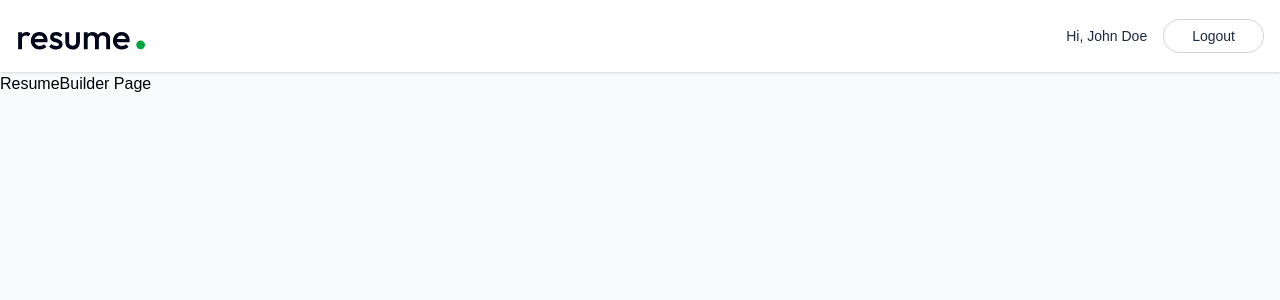
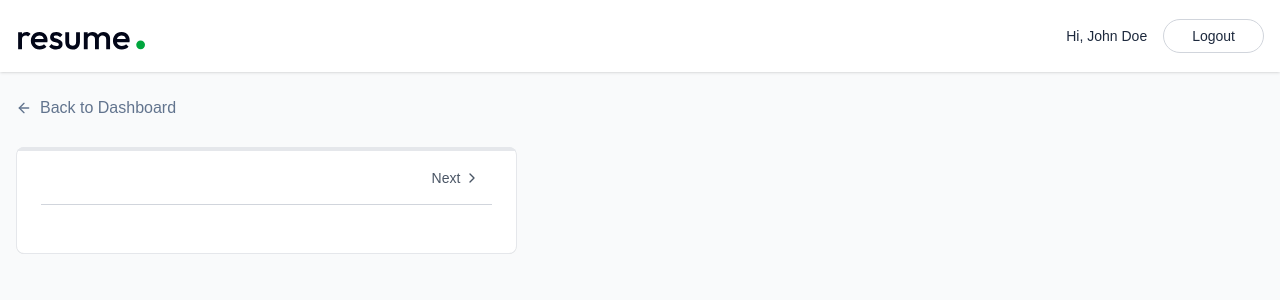
Before and after one commit to sarvaiya-sunil/AI-Resume-Builder, a React (Vite) app in the folder client/: page /app/builder/1 in a window 1280 px wide. Shown: the top 300 px of the page. Built offline with nearby package versions, Linux system fonts and the light colour scheme.

Commit message:
implement progress bar and created button for next and previous pages

```diff
--- a/client/src/pages/ResumeBuilder.jsx
+++ b/client/src/pages/ResumeBuilder.jsx
@@ -1,9 +1,124 @@
-import React from "react";
+import React, { useEffect, useState } from "react";
+import { useParams, Link } from "react-router-dom";
+import { dummyResumeData } from "../assets/assets";
+import {
+  ArrowLeftIcon,
+  Briefcase,
+  ChevronRight,
+  FileText,
+  FolderIcon,
+  GraduationCap,
+  Sparkles,
+  User,
+} from "lucide-react";
 
 const ResumeBuilder = () => {
+  const { resumeId } = useParams();
+
+  const [resumeData, setResumeData] = useState({
+    _id: "",
+    title: "",
+    personal_info: {},
+    professional_summary: "",
+    experience: [],
+    education: [],
+    project: [],
+    skills: [],
+    template: "classic",
+    accent_color: "#3B82F6",
+    public: false,
+  });
+
+  const loadExistingResume = async () => {
+    const resume = dummyResumeData.find((resume) => resume._id === resumeId);
+    if (resume) {
+      setResumeData(resume);
+      document.title = resume.title;
+    }
+  };
+
+  const [activeSectionIndex, setActiveSectionIndex] = useState(0);
+  const [removeBackground, setRemoveBackground] = useState(false);
+
+  const sections = [
+    { id: "personal", name: "Personal Info", icon: User },
+    { id: "summary", name: "Summary", icon: FileText },
+    { id: "experience", name: "Experience", icon: Briefcase },
+    { id: "education", name: "Education", icon: GraduationCap },
+    { id: "projects", name: "Projects", icon: FolderIcon },
+    { id: "skills", name: "Skills", icon: Sparkles },
+  ];
+
+  const activeSection = sections[activeSectionIndex];
+
+  useEffect(() => {
+    loadExistingResume();
+  }, []);
+
   return (
     <div>
-      <h1>ResumeBuilder Page</h1>
+      <div className="max-w-7xl mx-auto px-4 py-6">
+        <Link
+          to="/app"
+          className="inline-flex gap-2 items-center text-slate-500 hover:text-slate-700 transition-all"
+        >
+          <ArrowLeftIcon className="size-4" />
+          Back to Dashboard
+        </Link>
+      </div>
+
+      <div className="max-w-7xl mx-auto px-4 pb-8">
+        <div className="grid lg:grid-cols-12 gap-8">
+          {/* Left panel - form */}
+          <div className="relative lg:col-span-5 rounded-lg overflow-hidden">
+            <div className="bg-white rounded-lg shadow-sm border border-gray-200 p-6 pt-1">
+              {/* Progress bar using activeSectionIndex */}
+              <hr className="absolute top-0 left-0 right-0 border-2 border-gray-200" />
+              <hr
+                className="absolute top-0 left-0 h-1 bg-gradient-to-r from-green-500 to-green-600 border-none transition-all duration-2000"
+                style={{
+                  width: `${(activeSectionIndex * 100) / (sections.length - 1)}`,
+                }}
+              />
+
+              {/* Section Navigation */}
+              <div className="flex items-center justify-between mb-6 border-b border-gray-300 py-1">
+                <div className=""></div>
+                <div className="flex items-center">
+                  {activeSectionIndex > 0 && (
+                    <button
+                      onClick={() =>
+                        setActiveSectionIndex((prev) => Math.max(prev - 1, 0))
+                      }
+                      className="flex items-center gap-1 p-3 rounded-lg text-sm font-medium text-gray-600 hover:bg-gray-50 transition-all"
+                      disabled={activeSectionIndex === 0}
+                    >
+                      <ChevronLeft className="size-4" />
+                      Previous
+                    </button>
+                  )}
+
+                  <button
+                    onClick={() =>
+                      setActiveSectionIndex((prev) =>
+                        Math.min(prev + 1, sections.length - 1),
+                      )
+                    }
+                    className={`flex items-center gap-1 p-3 rounded-lg text-sm font-medium text-gray-600 hover:bg-gray-50 transition-all ${activeSectionIndex === sections.length - 1 && "opacity-50"}`}
+                    disabled={activeSectionIndex === sections.length - 1}
+                  >
+                    Next
+                    <ChevronRight className="size-4" />
+                  </button>
+                </div>
+              </div>
+            </div>
+          </div>
+
+          {/* Right panel - preview */}
+          <div className=""></div>
+        </div>
+      </div>
     </div>
   );
 };
```
